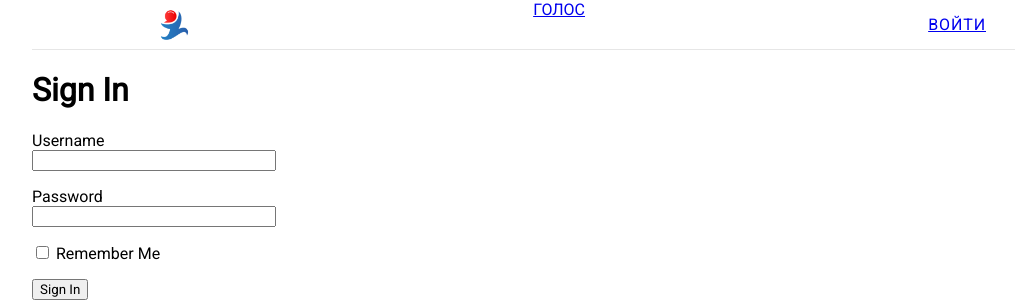
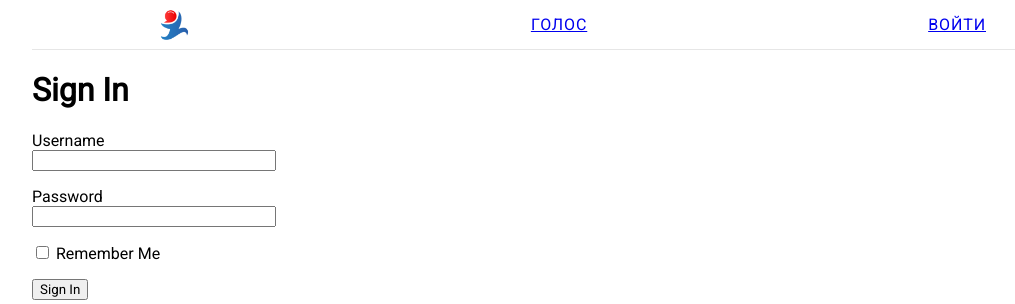
Before and after one commit to svinkapeppa/golos-desktop, a Flask app: a page that uses app/templates/base.html in a window 1280 px wide. Shown: the top 304 px of the page, without its empty margins (68-1083 px from the left). Run offline with Flask 2, Linux system fonts and the light colour scheme.

Commit message:
Фиксим шапку

```diff
--- a/app/templates/base.html
+++ b/app/templates/base.html
@@ -11,7 +11,7 @@
     <body>
         <header class="header">
             <div class="header__logo"></div>
-            <div class="header__title"><a href="{{ url_for('index') }}">ГОЛОС</a></div>
+            <div class="menu__item"><a href="{{ url_for('index') }}">ГОЛОС</a></div>
             {% if current_user.is_anonymous %}
             <div class="menu__item"><a href="{{ url_for('login') }}">Войти</a></div>
             {% else %}
```
